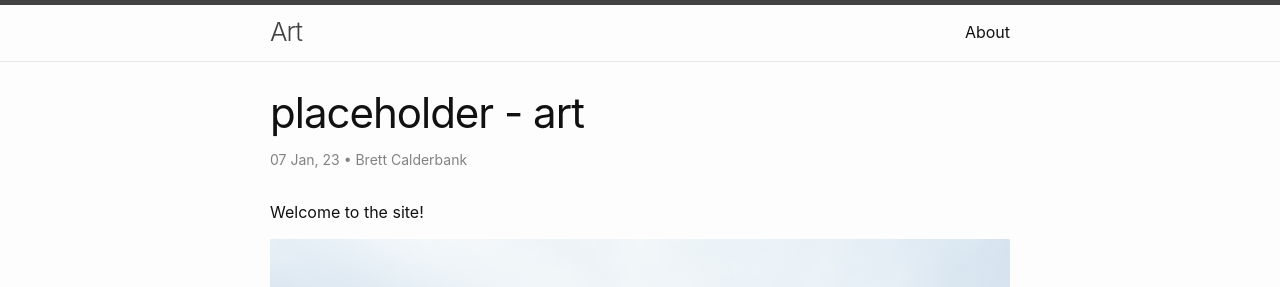
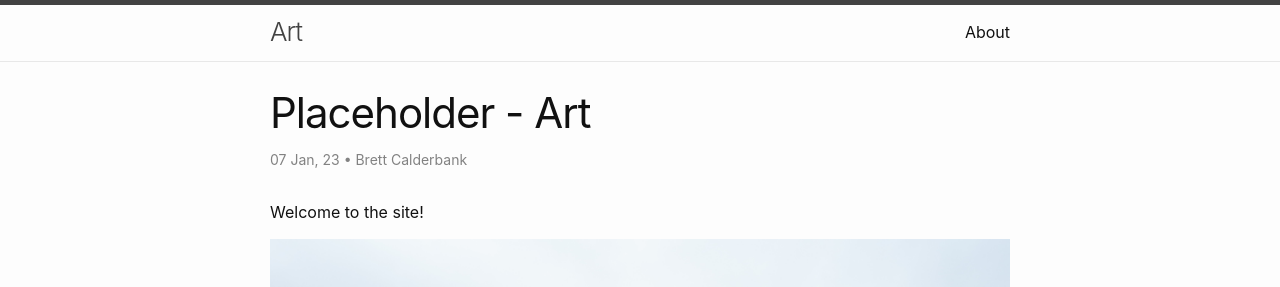
Before and after one commit to CrazyLlama/art-site, a Jekyll site: the page built from _posts/2023-01-7-Placeholder.md, in a window 1280 px wide. Shown: the top 287 px of the page. Built offline with Jekyll 4.4.1, drawn with Linux system fonts in a browser that asks for light colours.

```diff
--- a/_posts/2023-01-7-Placeholder.md
+++ b/_posts/2023-01-7-Placeholder.md
@@ -1,6 +1,6 @@
 ---
 layout: post
-title: placeholder - art
+title: Placeholder - Art
 categories: art
 author: "Brett Calderbank"
 meta: "OCA Prep"
```
